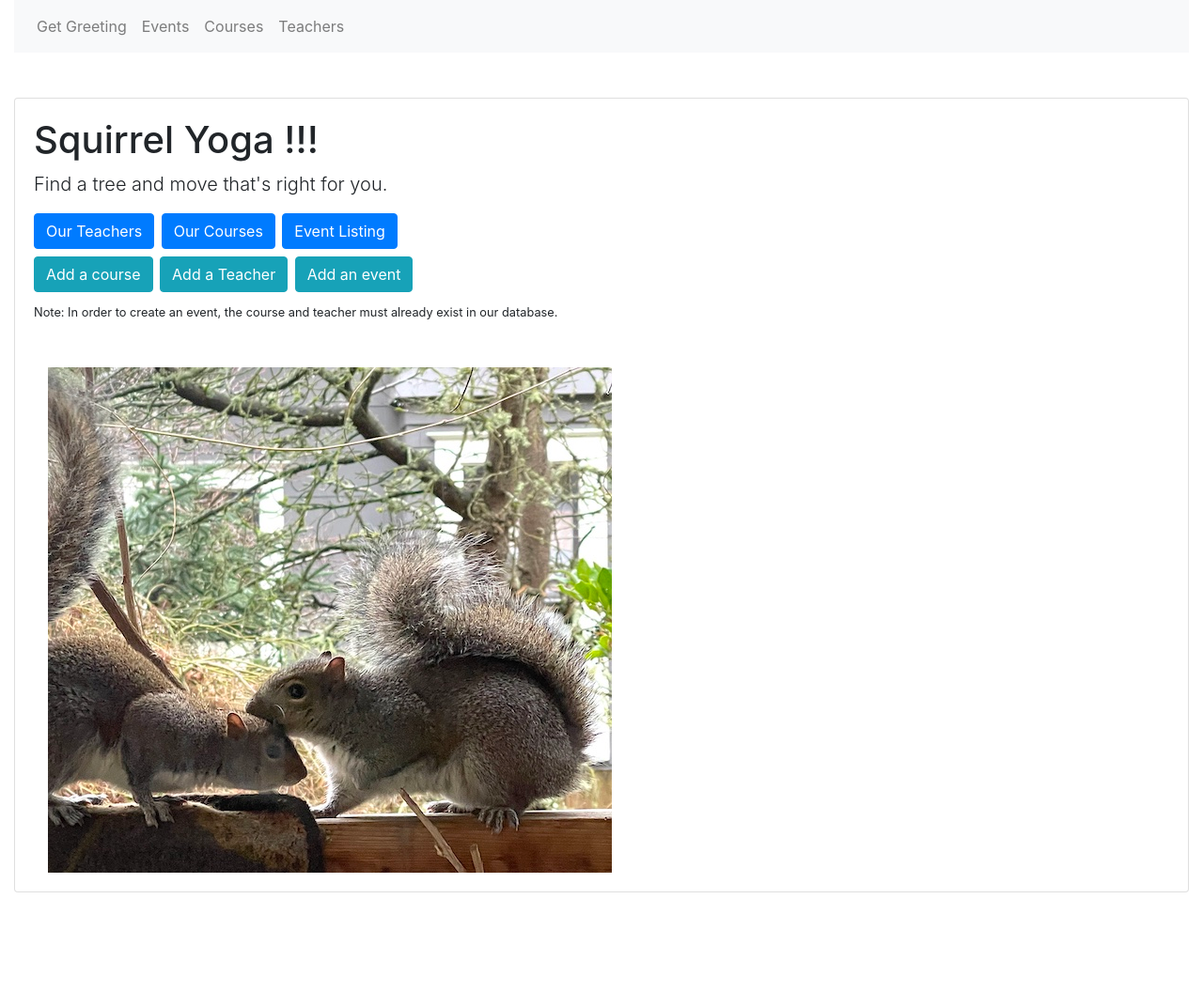
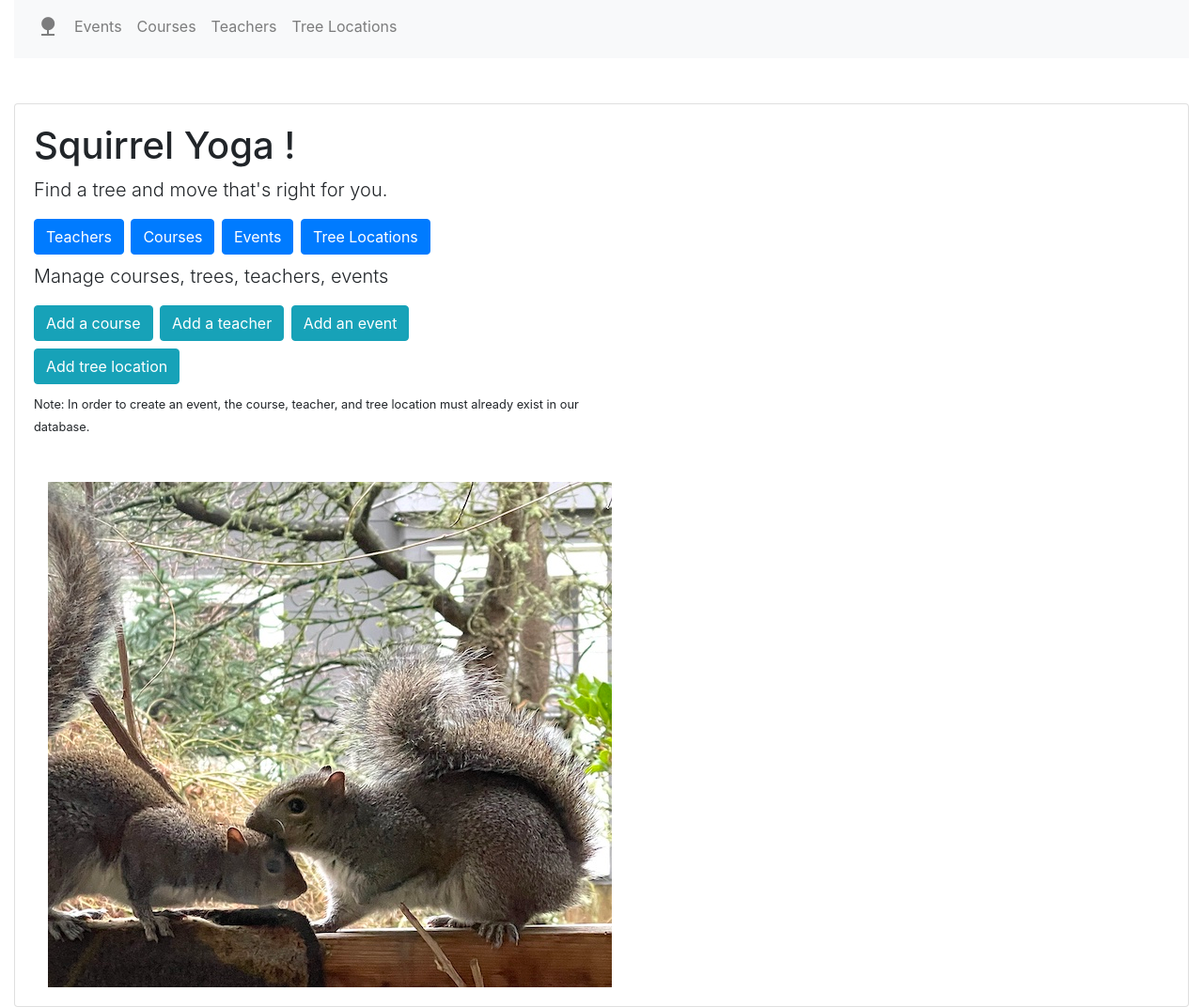
Before and after one commit to agwcolor/Squirrel_Yoga, a Flask app: page / in a window 1280 px wide. Shown: the whole page at 94% size. Before the commit the page ends 950 px from the top, so only its background shows below. Run offline with Flask 2, Linux system fonts and the light colour scheme; some libraries are stand-ins or nearby versions.

Commit message:
Worked on tree enpoint. Added material design icon on front page

```diff
--- a/app.py
+++ b/app.py
@@ -57,6 +57,11 @@ def get_home_page():
 def be_cool():
     return render_template('index.html', greeting="Be cool man", excited="I'd rather be surfing")
     #return "Be cool, man, go gather more nuts!" '''
+
+
+#  ----------------------------------------------------------------
+#  Teacher Endpoints
+#  ----------------------------------------------------------------
 
 
 @app.route('/teachers', methods=['GET'])
@@ -296,6 +301,10 @@ def delete_teacher(id):
         abort(404)
 
 
+#  ----------------------------------------------------------------
+#  Course Endpoints
+#  ----------------------------------------------------------------
+
 @app.route('/courses', methods=['GET'])
 def get_courses():
     try:
@@ -402,9 +411,7 @@ def show_course(id):
 
         except Exception as e:
             exception_type, exception_object, exception_traceback = sys.exc_info()
-
             filename = exception_traceback.tb_frame.f_code.co_filename
-
             line_number = exception_traceback.tb_lineno
 
             print("Exception type: ", exception_type)
@@ -529,6 +536,10 @@ def delete_course(id):
 if __name__ == '__main__':
     app.run()
 
+#  ----------------------------------------------------------------
+#  Tree  Endpoints
+#  ----------------------------------------------------------------
+
 
 @app.route('/trees', methods=['GET'])
 def get_trees():
@@ -552,9 +563,131 @@ def get_trees():
     except Exception:
         abort(422)
 
+
+'''
+Endpoint : POST a new yoga tree location,
+Requires: Tree name text, type, location.
+TEST:
+
+curl http://127.0.0.1:5000/trees/add
+-X POST
+-H "Content-Type: application/json"
+-d '{"name":"Figgy","type": "Fig", "location": "Scary Dog's Garden"}'
+
+'''
+@app.route('/trees/add', methods=['GET'])
+def retrieve_new_tree_form():
+    form = TreeForm()
+    print("I am here")
+    return render_template('forms/add_tree.html', form=form)
+
+
+@app.route('/trees/add',
+           methods=['POST'])  # plural collection endpoint
+def create_tree():
+    try:
+        body = request.get_json()
+        new_tree = body.get('name', None)
+        new_type = body.get('type', None)
+        new_location = body.get('location', None)
+
+        tree = (
+            Tree(
+                name=new_tree,
+                tree_level=new_level,
+                )
+            )
+        db.session.add(tree)  # tree.insert()
+        db.session.commit()
+        tree_id = tree.id
+        flash('Tree ' + new_tree + ' was just added!')
+        return jsonify({
+            "success": True,
+            "created": tree_id
+        })
+    except Exception as e:
+        db.session.rollback()
+        flash('An error occurred. tree could not be listed.')
+        print(e)
+        abort(422)
+    finally:
+        db.session.close()
+
+@app.route('/trees/<int:id>/edit',
+           methods=['GET'])  # plural collection endpoint
+def retrieve_tree_info(id):
+    tree = Tree.query.filter(Tree.id == id).one_or_none()
+    form = TreeForm(obj=tree)  # Populate form with tree
+    return render_template('forms/edit_tree.html', form=form, tree=tree)
+
+
+@app.route('/trees/<int:id>/edit',
+           methods=['POST'])  # plural collection endpoint
+def edit_tree(id):
+    tree = Tree.query.filter(Tree.id == id).one_or_none()
+    form = TreeForm(obj=tree)  # Populate form with tree
+
+    if tree:
+        try:
+            tree.name = form.name.data
+            tree.type = form.tree_type.data
+            tree.location = form.tree_location.data
+
+            db.session.commit()
+            tree_id = tree.id
+            flash('tree ' + tree.name + ' was just updated!')
+            '''return jsonify({
+                "success": True,
+                "modidifed": tree_id,
+                "name": tree.name,
+                "type": tree.type
+            })'''
+            return redirect(url_for('show_tree', id=tree_id))
+
+        except Exception as e:
+            db.session.rollback()
+            flash('An error occurred. tree could not be listed.')
+            print(e)
+            abort(422)
+        finally:
+            db.session.close()
+    else:
+        abort(404)
+
+@app.route('/trees/<int:id>', methods=['DELETE'])
+#@requires_auth('delete:drinks')
+def delete_tree(id):
+    tree = Tree.query.filter(Tree.id == id).one_or_none()
+    print(tree, " is the tree")
+    if tree:
+        try:
+            tree_id = tree.id
+            db.session.delete(tree)
+            db.session.commit()
+            return jsonify({
+                "success": True,
+                "delete": tree_id
+            })
+        except Exception as e:
+            db.session.rollback()
+            print(e)
+            abort(422)
+        finally:
+            db.session.close()
+    else:
+        abort(404)
+
+
+#  ----------------------------------------------------------------
+#  Event Endpoints
+#  ----------------------------------------------------------------
+
+
 @app.route('/events')
 def get_events():
-    events = db.session.query(Event).all()
+    #events = db.session.query(Event).all()
+    events = Event.query.order_by(Event.course_date).all()
+
     data = []
     for event in events:
         teacher_name = db.session.query(Teacher).filter(
@@ -576,6 +709,7 @@ def get_events():
         })
 
     return render_template('events.html', events=data)
+
 
 
 @app.route('/events/create', methods=['GET'])
@@ -719,7 +853,6 @@ def edit_event(id):
             #return render_template('events.html')
             return redirect(url_for('get_events'))
 
-
         except Exception as e:
             db.session.rollback()
             flash('An error occurred. Event could not be listed.')
--- a/templates/base.html
+++ b/templates/base.html
@@ -10,7 +10,9 @@
 
     <!-- Bootstrap CSS -->
     <link rel="stylesheet" href="https://stackpath.bootstrapcdn.com/bootstrap/4.5.0/css/bootstrap.min.css" integrity="sha384-9aIt2nRpC12Uk9gS9baDl411NQApFmC26EwAOH8WgZl5MYYxFfc+NcPb1dKGj7Sk" crossorigin="anonymous">
-
+  <script src="https://ajax.googleapis.com/ajax/libs/jquery/3.5.1/jquery.min.js"></script>
+  <link href="https://fonts.googleapis.com/icon?family=Material+Icons"
+      rel="stylesheet">
 
     <title>Tasks</title>
   </head>
@@ -18,11 +20,14 @@
     <div class="container-fluid">
       <nav class="navbar navbar-expand-lg navbar-light bg-light">
         <ul class="navbar-nav">
-          <li class="nav-item"><a href="{{ url_for('get_home_page') }}" class="nav-link">Get Greeting</a></li>
+          <li class="nav-item"><a href="{{ url_for('get_home_page') }}" class="nav-link"><span class="material-icons md-dark">nature</span></a></li>
           <li class="nav-item"><a href="{{ url_for('get_events') }}" class="nav-link">Events</a></li>
           <li class="nav-item"><a href="{{ url_for('get_courses') }}" class="nav-link">Courses</a></li>
           <li class="nav-item"><a href="{{ url_for('get_teachers') }}" class="nav-link">Teachers</a></li>
+          <li class="nav-item"><a href="{{ url_for('get_trees') }}" class="nav-link">Tree Locations</a></li>
+
         </ul>
+
       </nav>
       <br>
       {% with messages = get_flashed_messages() %}
--- a/templates/index.html
+++ b/templates/index.html
@@ -5,22 +5,29 @@
       <div class="card-body">
         <div class="row">
           <div class="col-sm-6">
-            <h1>Squirrel Yoga !!! </h1>
+            <h1>Squirrel Yoga ! </h1>
             <p class="lead">Find a tree and move that's right for you.</p>
             <h3>
-              <a href="{{ url_for('get_teachers') }}"><button class="btn btn-primary">Our Teachers</button></a>
-              <a href="{{ url_for('get_courses') }}"><button class="btn btn-primary">Our Courses</button></a>
-              <a href="{{ url_for('get_events') }}"><button class="btn btn-primary">Event Listing</button></a>
+
+              <a href="{{ url_for('get_teachers') }}"><button class="btn btn-primary">Teachers</button></a>
+              <a href="{{ url_for('get_courses') }}"><button class="btn btn-primary">Courses</button></a>
+              <a href="{{ url_for('get_events') }}"><button class="btn btn-primary">Events</button></a>
+              <a href="{{ url_for('get_trees') }}"><button class="btn btn-primary">Tree Locations</button></a>
 
             </h3>
+            <p class="lead">Manage courses, trees, teachers, events </p>
+
             <h3>
               <a href="{{ url_for('retrieve_new_course_form') }}"><button class="btn btn-info">Add a course</button></a>
-              <a href="{{ url_for('retrieve_new_teacher_form') }}"><button class="btn btn-info">Add a Teacher</button></a>
+              <a href="{{ url_for('retrieve_new_teacher_form') }}"><button class="btn btn-info">Add a teacher</button></a>
               <a href="{{ url_for('retrieve_new_event_form') }}"><button class="btn btn-info">Add an event</button></a>
+            </h3>
+            <h3>
+              <a href="{{ url_for('retrieve_new_tree_form') }}"><button class="btn btn-info">Add tree location</button></a>
 
             </h3>
             <small>Note: In order to create an event,
-              the course and teacher must already exist in our database.</small>
+              the course, teacher, and tree location must already exist in our database.</small>
 
             <h3>
 
```
Also changed, not shown: templates/forms/add_event.html (+4 -4 lines).
